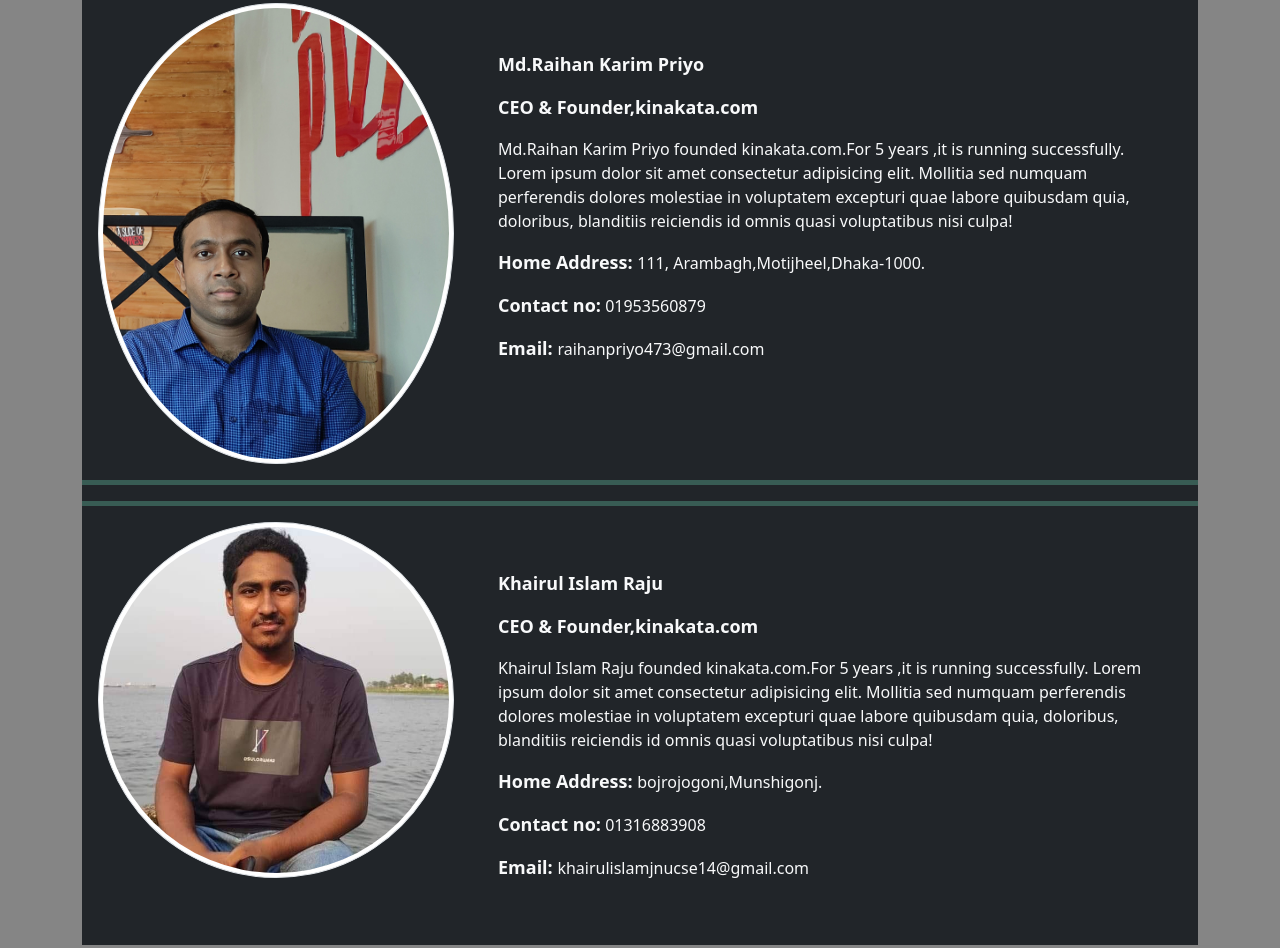
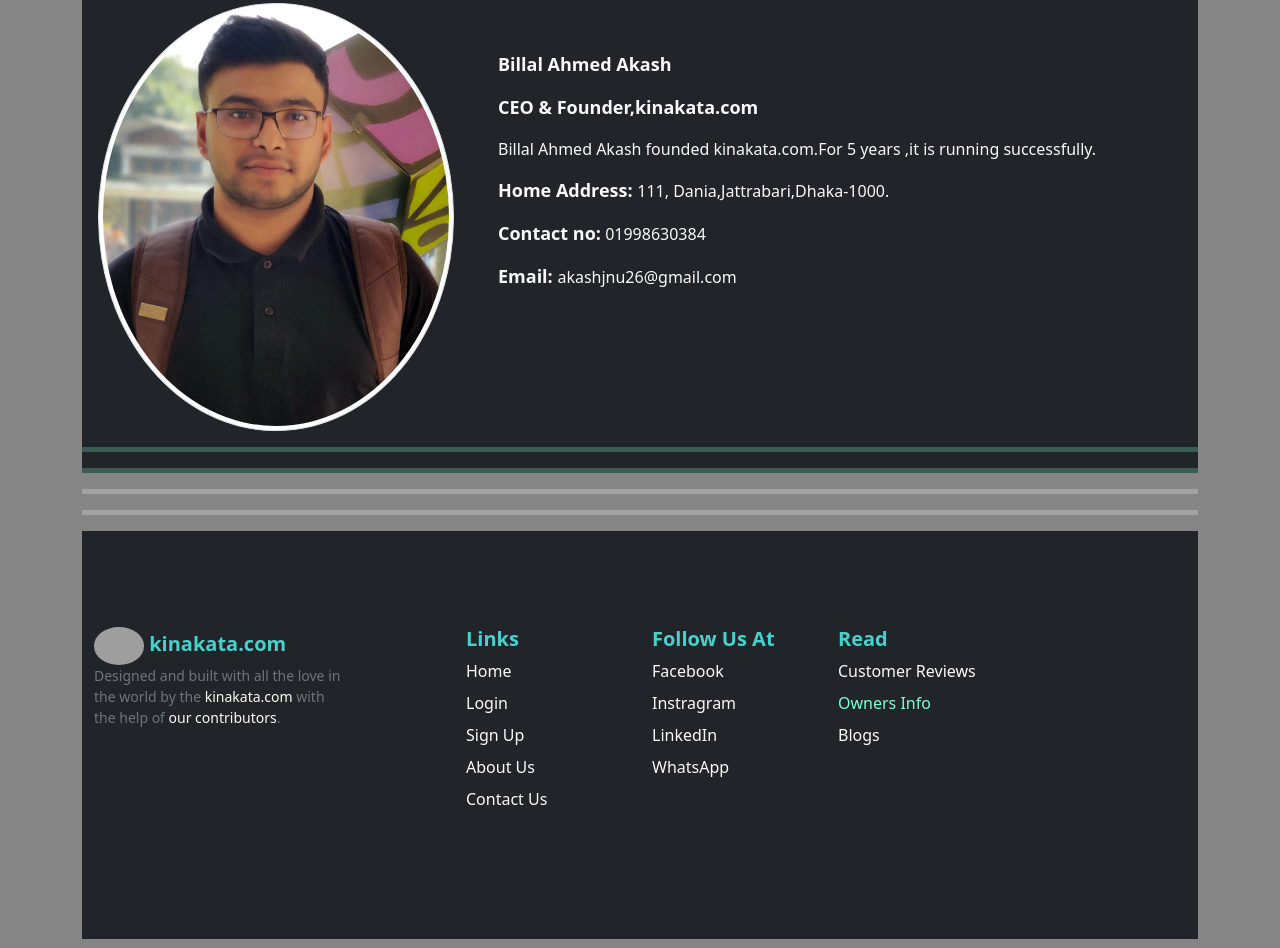
Before and after one commit to Akashthespidy/kinakata.com, a plain HTML site: page OwnersInfo.html in a window 1280 px wide. Shown: the part 225-1173 px from the top of the page. Drawn offline with nearby package versions, Linux system fonts and the light colour scheme; grey boxes are pictures that could not be loaded.

Commit message:
First commit

```diff
--- a/OwnersInfo.html
+++ b/OwnersInfo.html
@@ -80,42 +80,24 @@
                         <div class="row">
                             <!-- image part -->
                             <div class="col-lg-4 col-sm-12 ">
-                                <img class="img-fluid img-thumbnail rounded-circle my-auto mx-3 "src="images/priyo.jpg" alt="priyo">
+                                <img class="img-fluid img-thumbnail rounded-circle my-auto mx-3 "src="images/Billal.jpg" alt="priyo">
                             </div>
                             <!-- information part -->
                             <div class="col-lg-8 col-sm-12 p-5" style="text-align: left;">
-                                <p style="font-weight:bold; font-size:large;">Md.Raihan Karim Priyo</p>
+                                <p style="font-weight:bold; font-size:large;">Billal Ahmed Akash</p>
                                 <p style="font-weight:bold; font-size:large;">CEO & Founder,kinakata.com</p>
-                                <p>Md.Raihan Karim Priyo founded kinakata.com.For 5 years ,it is running successfully. Lorem ipsum dolor sit amet consectetur adipisicing elit.
-                                     Mollitia sed numquam perferendis dolores molestiae in voluptatem excepturi quae labore quibusdam quia, doloribus, blanditiis reiciendis id omnis quasi voluptatibus nisi culpa!
+                                <p>Billal Ahmed Akash founded kinakata.com.For 5 years ,it is running successfully.
                                 </p>
                                 <p ><span style="font-weight:bold; font-size:large;">Home Address:  </span>
-                               111, Arambagh,Motijheel,Dhaka-1000.</p>
-                                <p><span style="font-weight:bold; font-size:large;">Contact no:</span> 01953560879</p>
-                                <p><span style="font-weight:bold; font-size:large;">Email: </span> raihanpriyo473@gmail.com</p>
+                               111, Dania,Jattrabari,Dhaka-1000.</p>
+                                <p><span style="font-weight:bold; font-size:large;">Contact no:</span> 01998630384</p>
+                                <p><span style="font-weight:bold; font-size:large;">Email: </span>akashjnu26@gmail.com</p>
                             </div>
                         </div>
                         <hr style="border:5px solid aquamarine ; border-bottom: none;">
                         <hr style="border:5px solid aquamarine ; border-bottom: none;">
                         <!-- About Khairul -->
-                        <div class="row">
-                            <!-- image part -->
-                            <div class="col-lg-4 col-sm-12 ">
-                                <img class="img-fluid img-thumbnail rounded-circle my-auto mx-3 " src="images/Khairul.jpg" alt="khairul">
-                            </div>
-                            <!-- information part -->
-                            <div class="col-lg-8 col-sm-12 p-5" style="text-align: left;">
-                                <p style="font-weight:bold; font-size:large;">Khairul Islam Raju</p>
-                                <p style="font-weight:bold; font-size:large;">CEO & Founder,kinakata.com</p>
-                                <p>Khairul Islam Raju founded kinakata.com.For 5 years ,it is running successfully. Lorem ipsum dolor sit amet consectetur adipisicing elit.
-                                     Mollitia sed numquam perferendis dolores molestiae in voluptatem excepturi quae labore quibusdam quia, doloribus, blanditiis reiciendis id omnis quasi voluptatibus nisi culpa!
-                                </p>
-                                <p ><span style="font-weight:bold; font-size:large;">Home Address:  </span>
-                                             bojrojogoni,Munshigonj.</p>
-                                <p><span style="font-weight:bold; font-size:large;">Contact no:</span> 01316883908</p>
-                                <p><span style="font-weight:bold; font-size:large;">Email: </span> khairulislamjnucse14@gmail.com</p>
-                            </div>
-                        </div>
+
                     </div>
 
                 </div>
```
Also changed, not shown: AboutUS.html (+50 -28 lines), index.html (+4 -18 lines).
